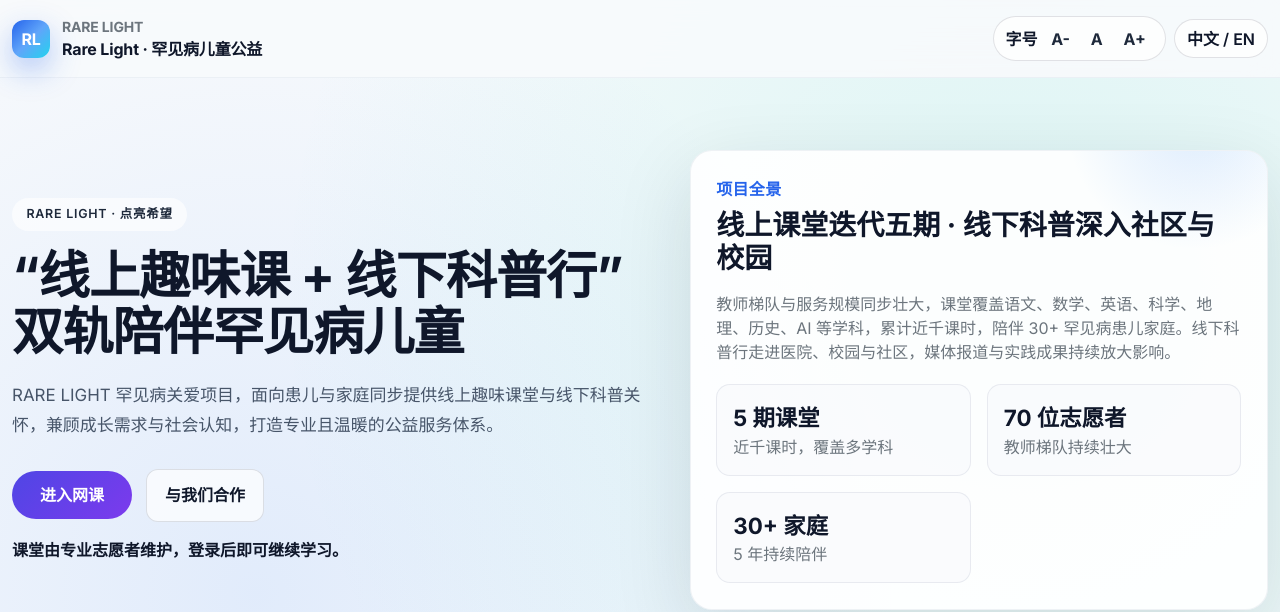
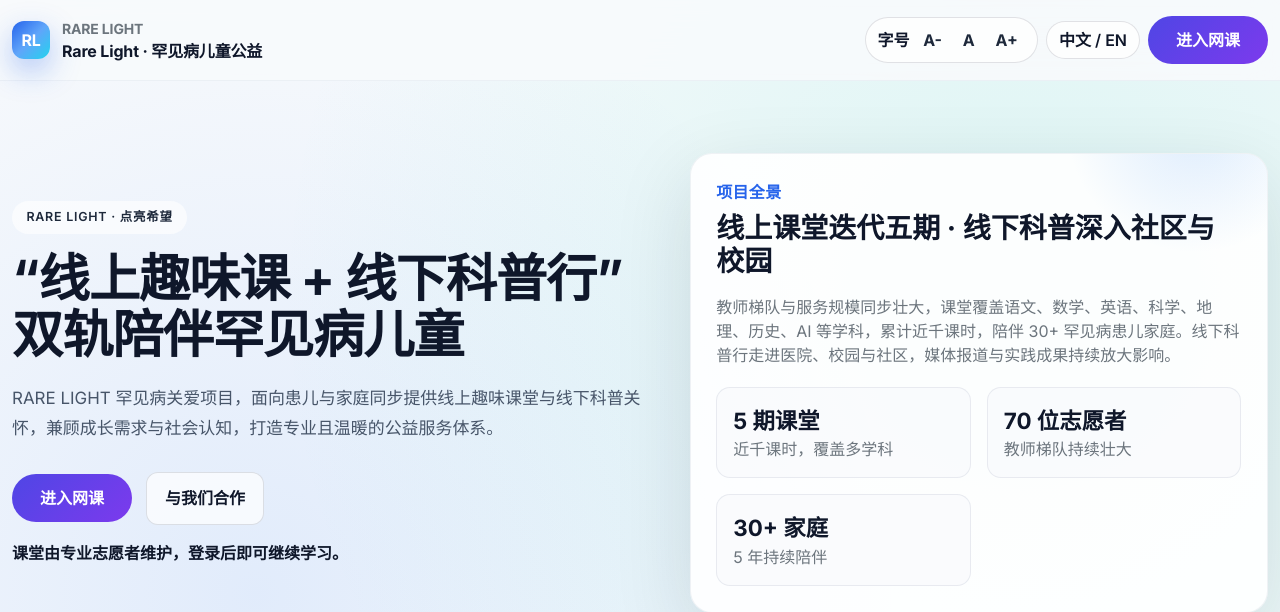
Before and after one commit to sx120609/dmd-web, a PHP site: page / in a window 1280 px wide. Shown: the top 612 px of the page. Run offline with PHP 8.4, Linux system fonts and the light colour scheme.

Commit message:
Update index.php

```diff
--- a/index.php
+++ b/index.php
@@ -448,6 +448,7 @@
                     <button type="button" id="fontLarger" aria-label="Larger font">A+</button>
                 </div>
                 <button class="lang-toggle" type="button" id="langToggle" aria-label="Language toggle">EN / 中文</button>
+                <a class="primary-button" id="classroomCta" data-classroom-link href="#classroom" data-i18n="navLogin">进入网课</a>
             </div>
         </div>
     </nav>
@@ -692,7 +693,7 @@
             loginTitle: '课堂登录',
             loginDesc: '请输入管理员分配的账号登录。如果您尚未拥有账户，请联系我们的协调员。',
             loginUsername: '用户名',
-            loginPassword: '密码',
+            loginPassword: '请输入密码',
             loginButton: '登录并进入课堂',
             contactEyebrow: '联系与合作',
             contactTitle: '一起为罕见病儿童点亮更多光',
```
